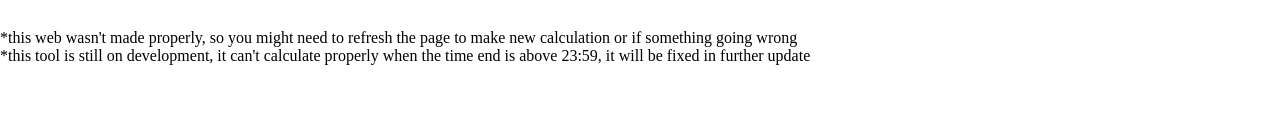
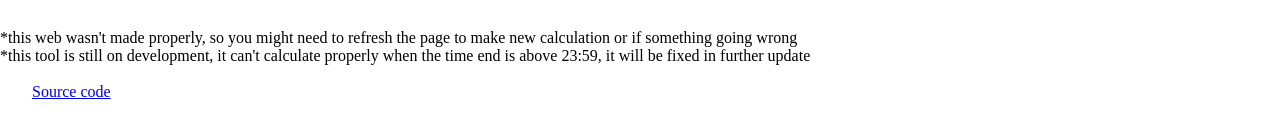
Before and after one commit to Lagxy/Albion-Loot-Split, a plain HTML site: page index.html in a window 1280 px wide. Shown: the part 249-384 px from the top of the page. Drawn offline with Linux system fonts and the light colour scheme.

Commit message:
added source code

```diff
--- a/index.html
+++ b/index.html
@@ -44,6 +44,8 @@
     </main>
     <p>*this web wasn't made properly, so you might need to refresh the page to make new calculation or if something going wrong</p>
     <p>*this tool is still on development, it can't calculate properly when the time end is above 23:59, it will be fixed in further update</p>
+    <br>
+    <a href="https://github.com/Lagxy/Albion-Loot-Split">Source code</a>
     <script src="script.js"></script>
 </body>
 </html>
--- a/style.css
+++ b/style.css
@@ -3,7 +3,7 @@
     padding: 0;
 }
 
-.container {
+.container, a {
     padding: 2rem;
 }
 
```
